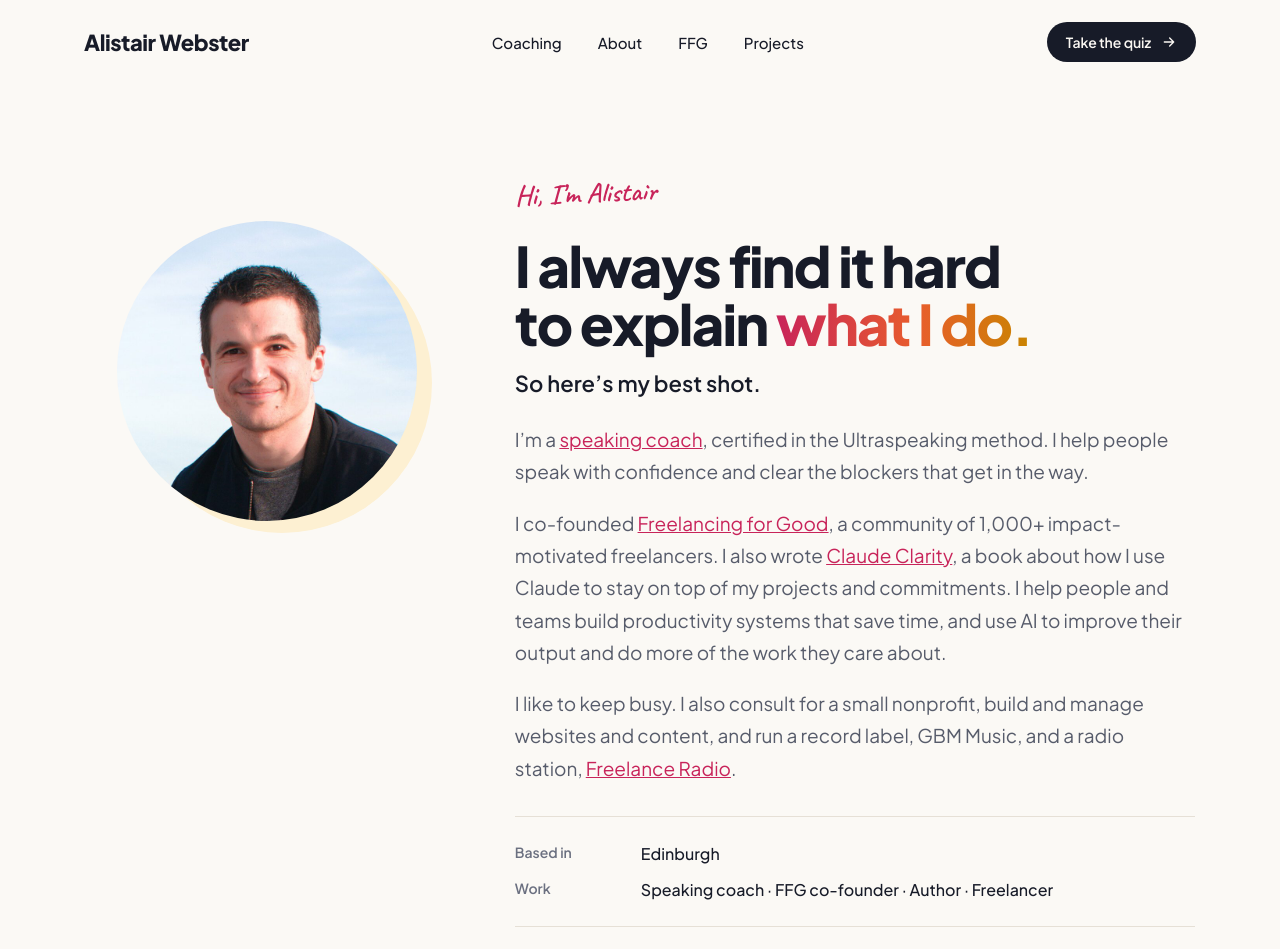
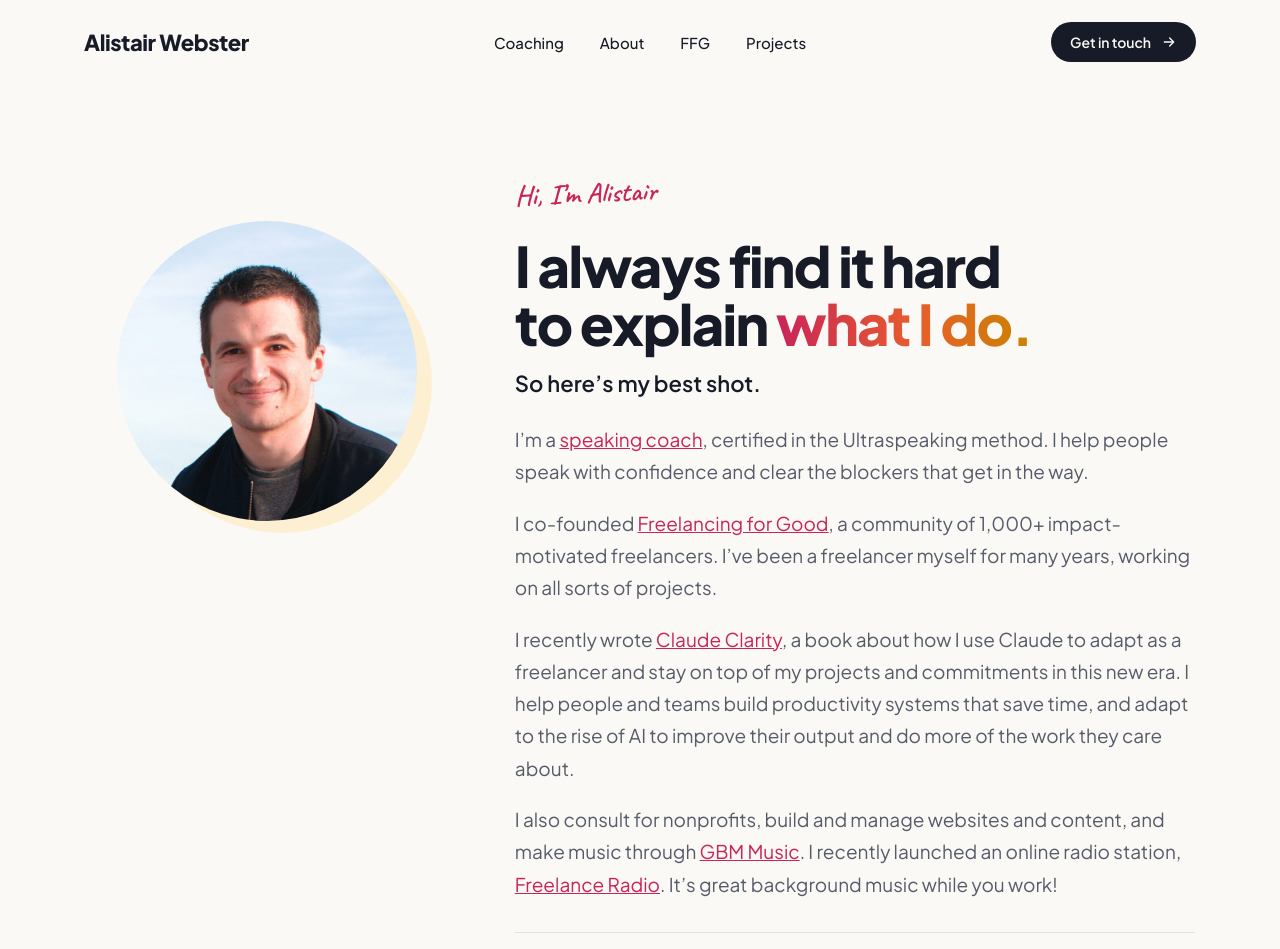
Before and after one commit to Webster-10101/aw-website, a Next.js app: page /about in a window 1280 px wide. Shown: the top 949 px of the page. Built offline with nearby package versions, Linux system fonts and the light colour scheme.

Commit message:
Nav CTA: Get in touch; drop footer sign-off; version badge off in production; About and FFG copy updates; FFG contact link

```diff
--- a/app/(site)/about/page.tsx
+++ b/app/(site)/about/page.tsx
@@ -30,23 +30,24 @@
               </p>
               <p>
                 I co-founded <a href="/ffg">Freelancing for Good</a>, a community of 1,000+ impact-motivated
-                freelancers. I also wrote <a href={LINKS.claudeClarity}>Claude Clarity</a>, a book about how I use Claude to
-                stay on top of my projects and commitments. I help people and teams build productivity systems that save
-                time, and use AI to improve their output and do more of the work they care about.
+                freelancers. I&rsquo;ve been a freelancer myself for many years, working on all sorts of projects.
               </p>
               <p>
-                I like to keep busy. I also consult for a small nonprofit, build and manage websites and content, and run
-                a record label, GBM Music, and a radio station, <a href="https://freelancerad.io">Freelance Radio</a>.
+                I recently wrote <a href={LINKS.claudeClarityAmazon}>Claude Clarity</a>, a book about how I use Claude to
+                adapt as a freelancer and stay on top of my projects and commitments in this new era. I help people and
+                teams build productivity systems that save time, and adapt to the rise of AI to improve their output and
+                do more of the work they care about.
+              </p>
+              <p>
+                I also consult for nonprofits, build and manage websites and content, and make music through{" "}
+                <a href="https://goodbackgroundmusic.co.uk">GBM Music</a>. I recently launched an online radio station,{" "}
+                <a href="https://freelancerad.io">Freelance Radio</a>. It&rsquo;s great background music while you work!
               </p>
             </div>
             <dl className="glance">
               <div>
                 <dt>Based in</dt>
                 <dd>Edinburgh</dd>
-              </div>
-              <div>
-                <dt>Work</dt>
-                <dd>Speaking coach · FFG co-founder · Author · Freelancer</dd>
               </div>
             </dl>
             <div className="ctas">
--- a/app/(site)/contact/page.tsx
+++ b/app/(site)/contact/page.tsx
@@ -30,7 +30,7 @@
             </li>
             <li>
               <strong>Freelancing for Good?</strong> Member and job questions are best sent via{" "}
-              <a href={LINKS.ffg}>freelancingforgood.com</a>.
+              <a href="https://freelancingforgood.com/contact">freelancingforgood.com</a>.
             </li>
             <li>
               <strong>Elsewhere:</strong> <a href={LINKS.linkedin}>LinkedIn</a> ·{" "}
--- a/app/(site)/layout.tsx
+++ b/app/(site)/layout.tsx
@@ -4,7 +4,7 @@
 import "./site.css";
 import FathomEvents from "@/components/FathomEvents";
 import { Button, Note } from "@/components/aw";
-import { LINKS, track } from "./links";
+import { LINKS } from "./links";
 
 const siteUrl = "https://alistairwebster.com";
 const description =
@@ -69,8 +69,8 @@
                 ))}
               </ul>
             </nav>
-            <Button href={track(LINKS.quiz, "nav")} size="sm" arrow>
-              Take the quiz
+            <Button href="/contact" size="sm" arrow>
+              Get in touch
             </Button>
           </div>
         </header>
@@ -82,7 +82,6 @@
                 <a href="/" className="aw-wordmark">
                   Alistair Webster
                 </a>
-                <Note className="footer-sign">Speak soon.</Note>
               </div>
               <div>
                 <h2>Explore</h2>
@@ -111,9 +110,11 @@
             </div>
             <div className="footer-base">
               <span>© {new Date().getFullYear()} Alistair Webster</span>
-              <span className="version">
-                v{process.env.NEXT_PUBLIC_APP_VERSION} · {process.env.NEXT_PUBLIC_COMMIT_SHA}
-              </span>
+              {process.env.NEXT_PUBLIC_SHOW_VERSION === "1" && (
+                <span className="version">
+                  v{process.env.NEXT_PUBLIC_APP_VERSION} · {process.env.NEXT_PUBLIC_COMMIT_SHA}
+                </span>
+              )}
             </div>
           </div>
         </footer>
--- a/app/(site)/links.ts
+++ b/app/(site)/links.ts
@@ -8,6 +8,7 @@
   linkedin: "https://www.linkedin.com/in/alistair-webster/",
   ffg: "https://freelancingforgood.com",
   claudeClarity: "https://claudeclarity.com",
+  claudeClarityAmazon: "https://www.amazon.co.uk/dp/B0FTMB9GJ1",
   email: "mailto:hello@alistairwebster.com",
 };
 
--- a/next.config.js
+++ b/next.config.js
@@ -22,6 +22,8 @@
   env: {
     NEXT_PUBLIC_APP_VERSION: version,
     NEXT_PUBLIC_COMMIT_SHA: commitSha(),
+    // The version badge shows on local builds and previews, never on the live site.
+    NEXT_PUBLIC_SHOW_VERSION: process.env.VERCEL_ENV === "production" ? "0" : "1",
   },
 };
 
```
Also changed, not shown: app/(site)/ffg/page.tsx (+7 -3 lines).
